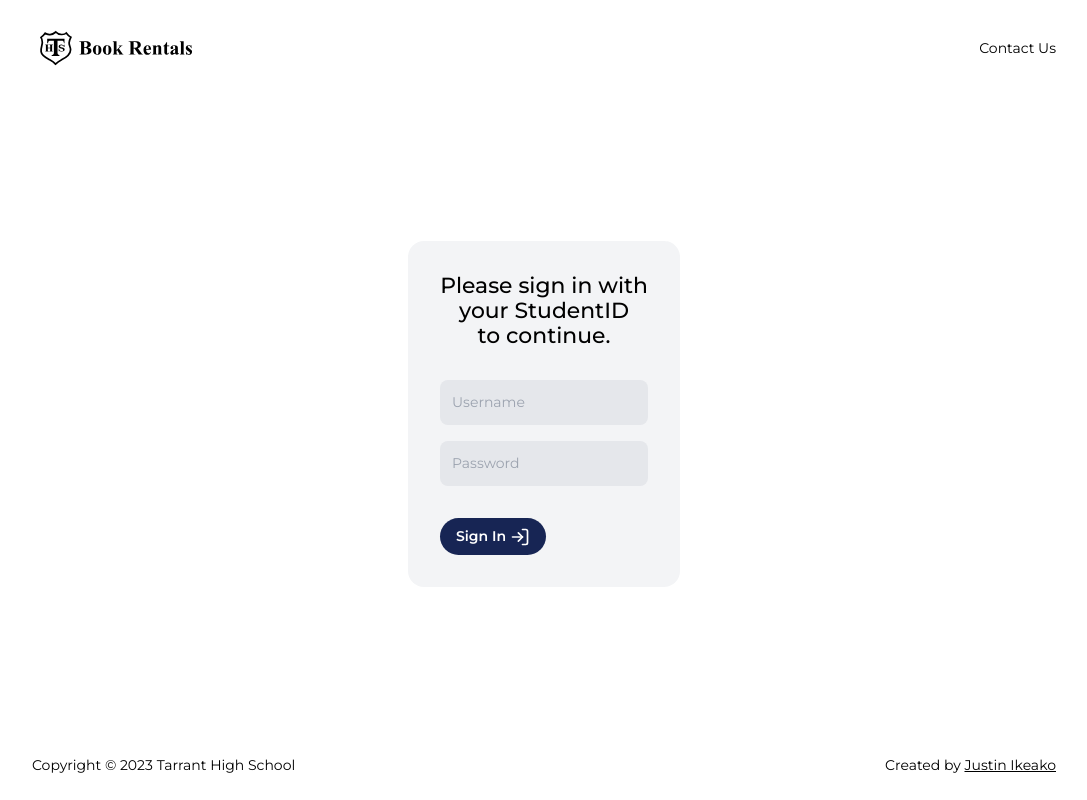
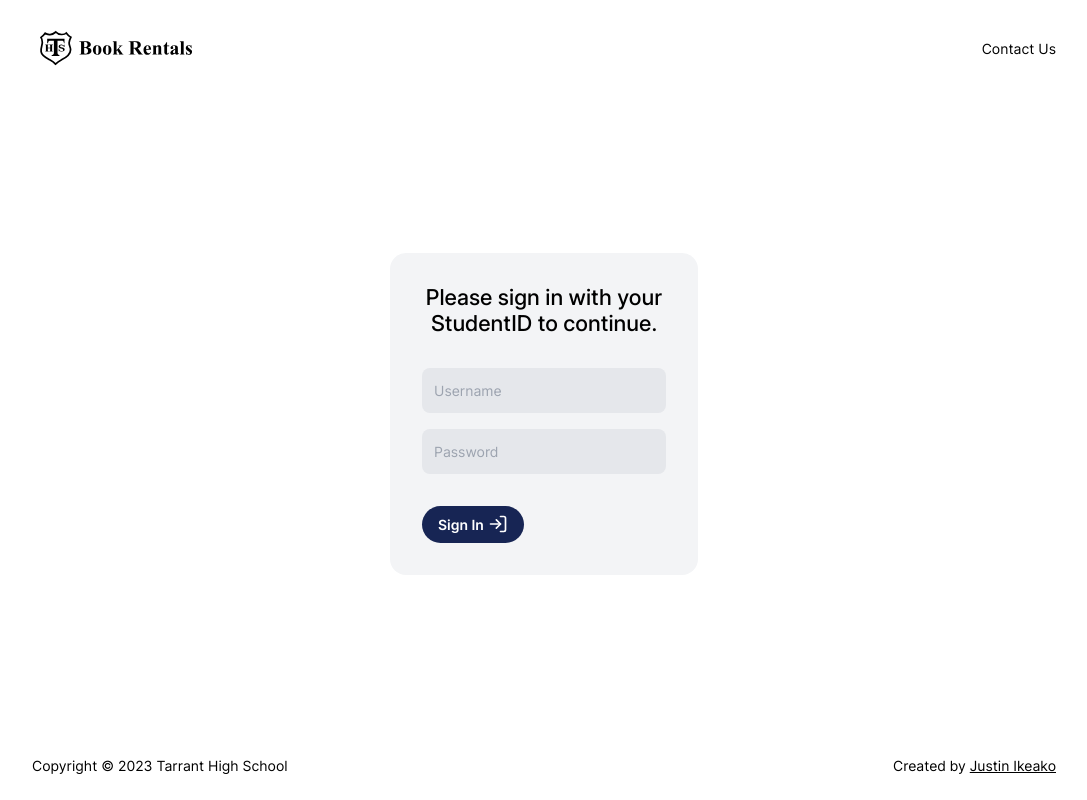
Before and after one commit to justinikeako/ths-book-thing, a Next.js app: page /login in a window 1280 px wide. Shown: the whole page, without its empty margins (96-1183 px from the left). Built offline with nearby package versions, Linux system fonts and the light colour scheme; no server answers.

Commit message:
Trying again with inter

```diff
--- a/src/app/(authenticated)/layout.tsx
+++ b/src/app/(authenticated)/layout.tsx
@@ -1,19 +1,12 @@
 import { Header } from "@/components/header";
 import { Footer } from "@/components/footer";
 
-// import localFont from "next/font/local";
-import { Montserrat } from "next/font/google";
+import localFont from "next/font/local";
 import "../globals.css";
 
-// const inter = localFont({
-//   src: "../fonts/Inter.var.woff2",
-//   display: "swap",
-//   variable: "--font-inter",
-// });
-
-const inter = Montserrat({
+const inter = localFont({
+  src: "../fonts/Inter.var.woff2",
   display: "swap",
-  subsets: ["latin"],
   variable: "--font-inter",
 });
 
@@ -27,7 +20,7 @@ export const metadata = {
 
 export default function RootLayout(props: React.PropsWithChildren) {
   return (
-    <html lang="en" className={inter.variable}>
+    <html lang="en" className={`${inter.variable} font-sans`}>
       <body className="flex flex-col">
         <Header />
 
--- a/src/app/(unauthenticated)/layout.tsx
+++ b/src/app/(unauthenticated)/layout.tsx
@@ -1,19 +1,12 @@
 import { Header } from "@/components/header";
 import { Footer } from "@/components/footer";
 
-// import localFont from "next/font/local";
-import { Montserrat } from "next/font/google";
+import localFont from "next/font/local";
 import "../globals.css";
 
-// const inter = localFont({
-//   src: "../fonts/Inter.var.woff2",
-//   display: "swap",
-//   variable: "--font-inter",
-// });
-
-const inter = Montserrat({
+const inter = localFont({
+  src: "../fonts/Inter.var.woff2",
   display: "swap",
-  subsets: ["latin"],
   variable: "--font-inter",
 });
 
@@ -27,7 +20,7 @@ export const metadata = {
 
 export default function RootLayout(props: React.PropsWithChildren) {
   return (
-    <html lang="en" className={inter.variable}>
+    <html lang="en" className={`${inter.variable} font-sans`}>
       <body className="flex flex-col">
         <Header />
 
--- a/tailwind.config.ts
+++ b/tailwind.config.ts
@@ -8,7 +8,7 @@ export default {
 
   theme: {
     fontFamily: {
-      sans: ["var(--font-inter)", "sans-serif"],
+      sans: ["var(--font-inter)"],
     },
 
     fontSize: {
```
